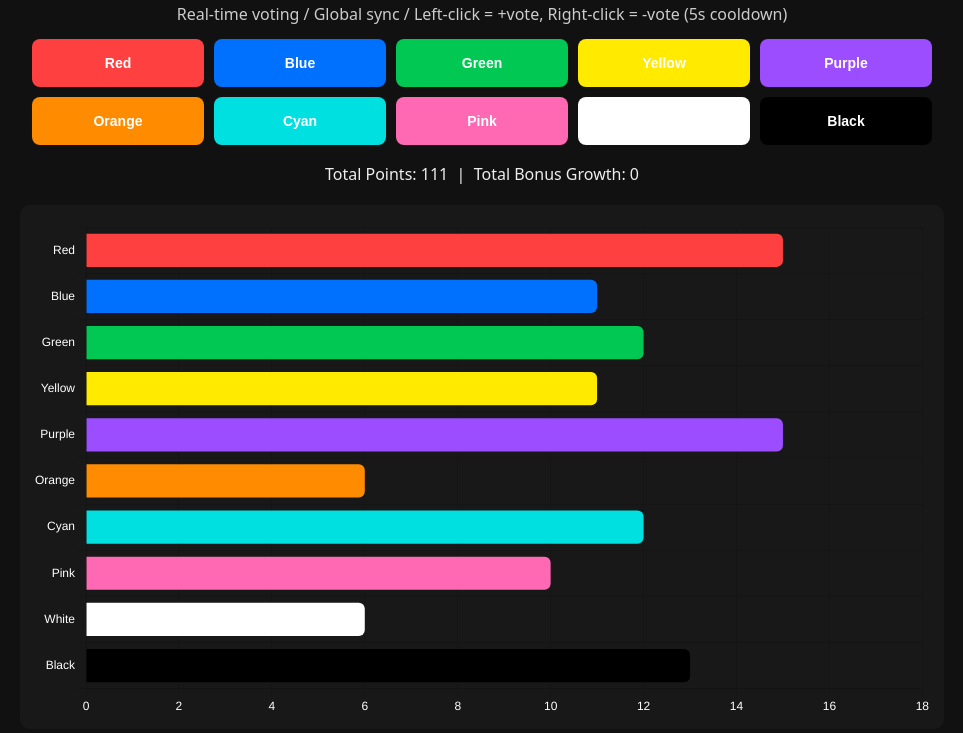
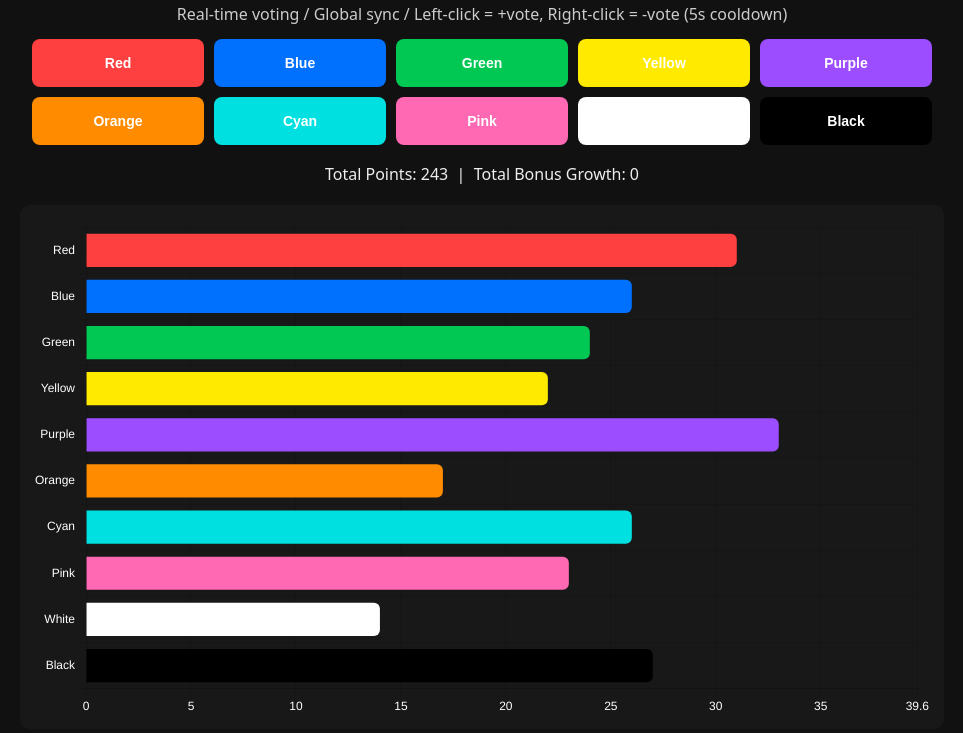
Before and after one commit to spritestatistics/color-battles, a website: page index.html in a window 1280 px wide. Shown: the part 67-800 px from the top of the page, without its empty margins (158-1121 px from the left). Drawn offline with nearby package versions, Linux system fonts and the light colour scheme; no server answers.

Commit message:
Update index.html

```diff
--- a/index.html
+++ b/index.html
@@ -242,7 +242,7 @@ function updateAll(){
 
 setInterval(()=>{
   for(let i=0;i<10;i++){
-    const gain = Math.floor(Math.random()*(Math.abs(votes[i])+5));
+    const gain = Math.floor(Math.random()*(Math.abs(votes[i])+10));
     points[i] += votes[i] >= 0 ? gain : -gain;
   }
   sendUpdate();
```
